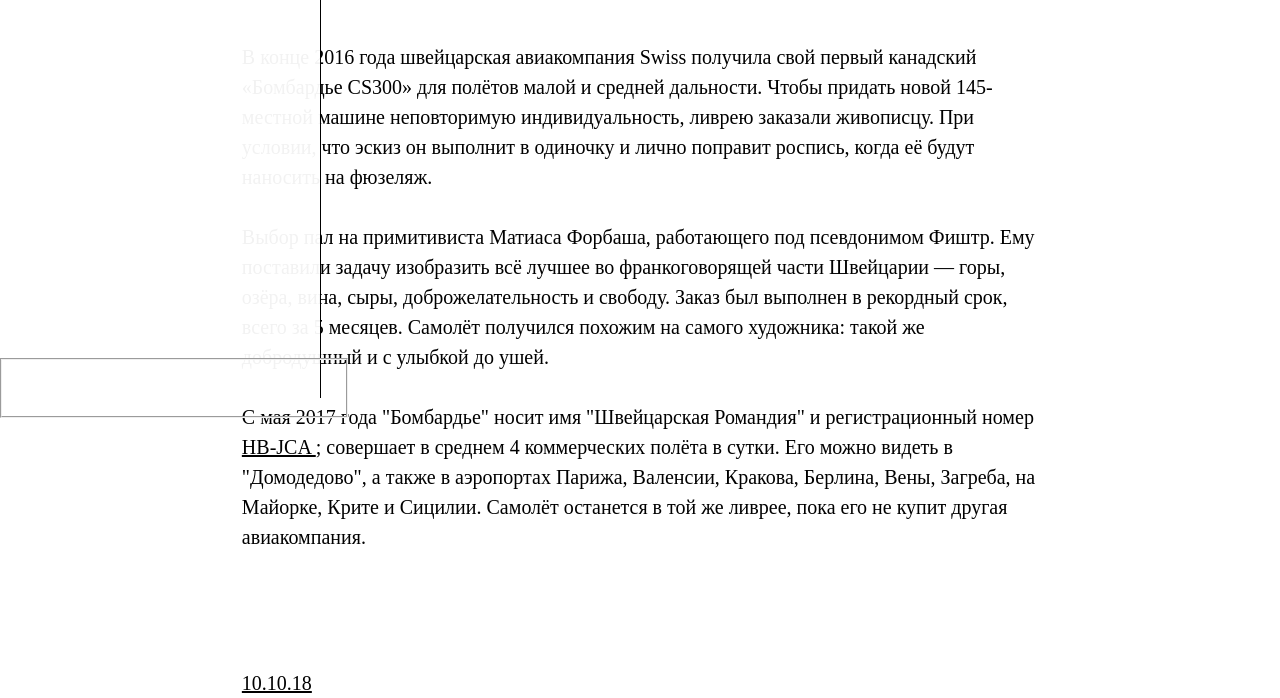
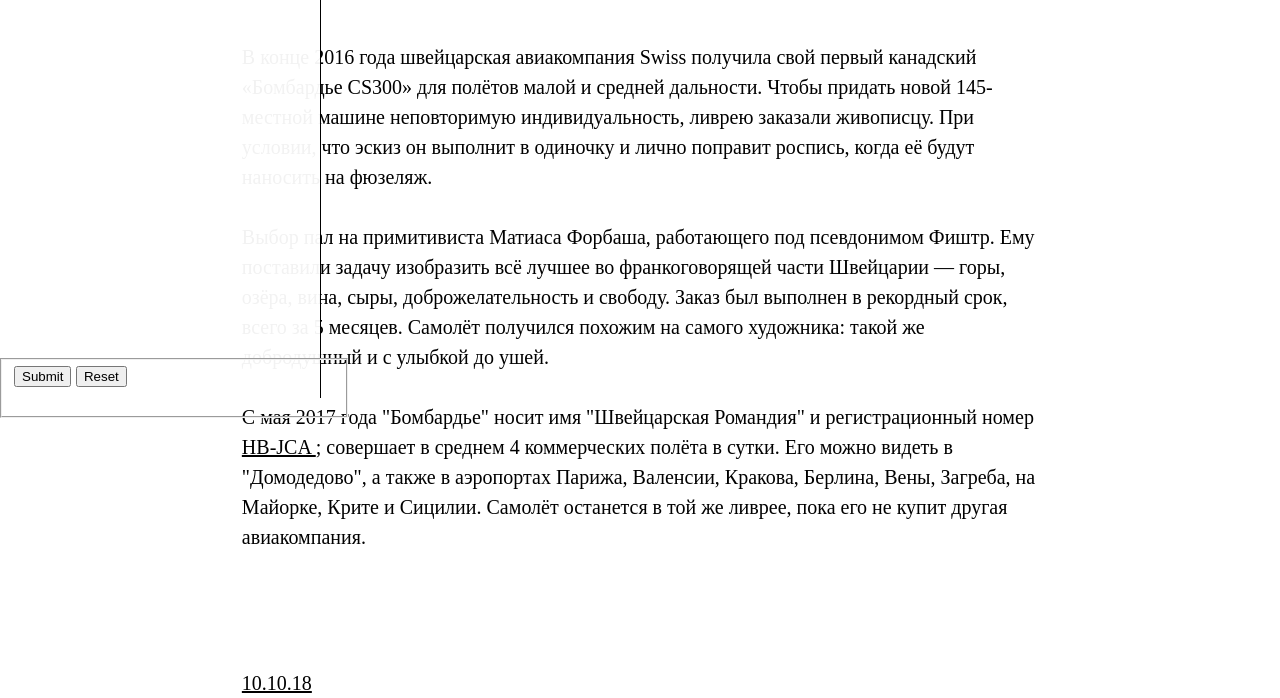
Before and after one commit to anastasiia-lk/forms-praktikum, a plain HTML site: page index.html in a window 1280 px wide. Shown: the part 402-1100 px from the top of the page. Drawn offline with Linux system fonts and the light colour scheme.

Commit message:
Added input submit and reset

```diff
--- a/index.html
+++ b/index.html
@@ -35,7 +35,10 @@
               <input type="ranges" class="form__item form__item_el_content-width" min="30" max="80" step="10">
             </fieldset>
           </div>
-          <fieldset class="form__handlers"></fieldset>
+          <fieldset class="form__handlers">
+            <input type="submit" class="form__button">
+            <input type="reset" class="form__button">
+          </fieldset>
         </form>
       </div>
     </section>
```
